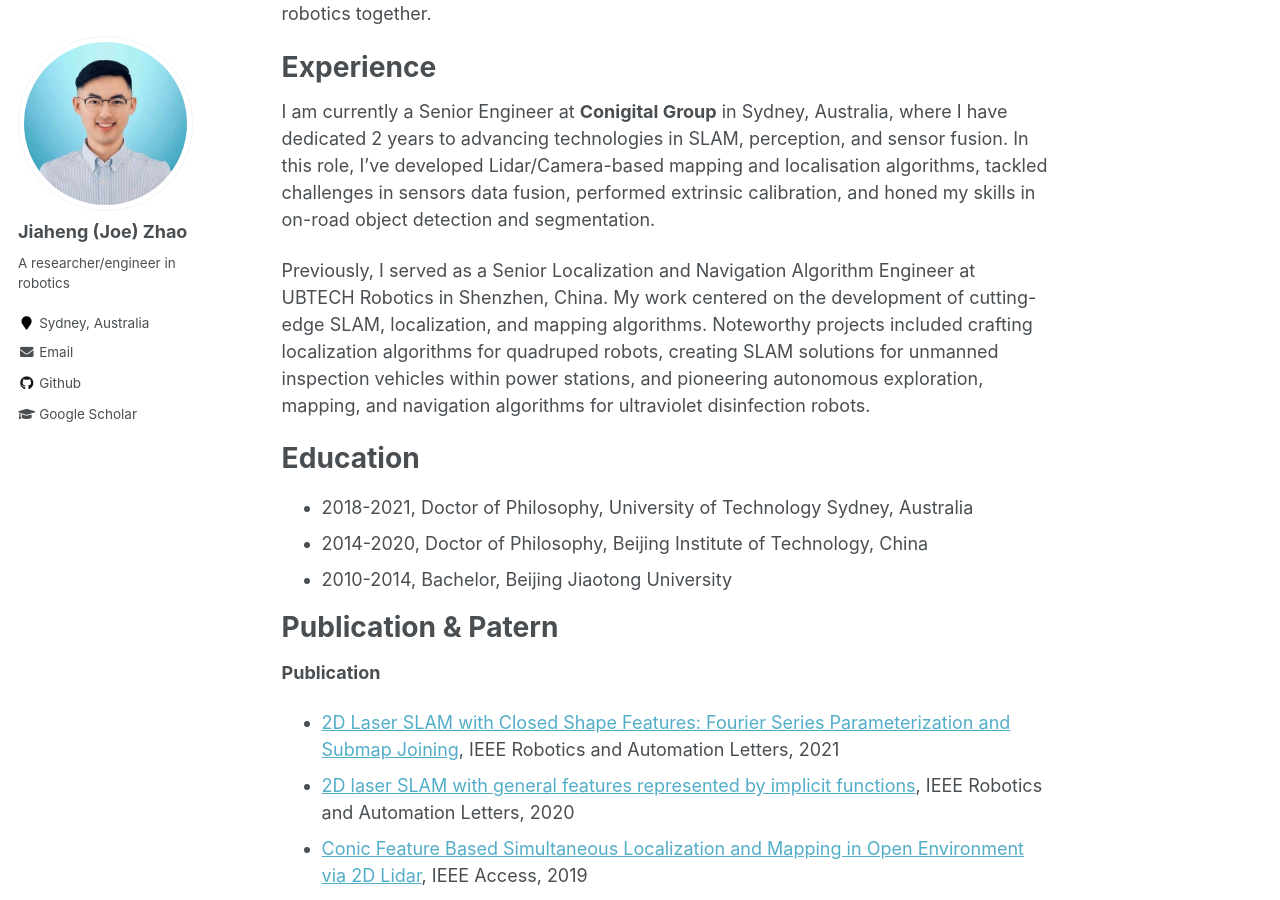
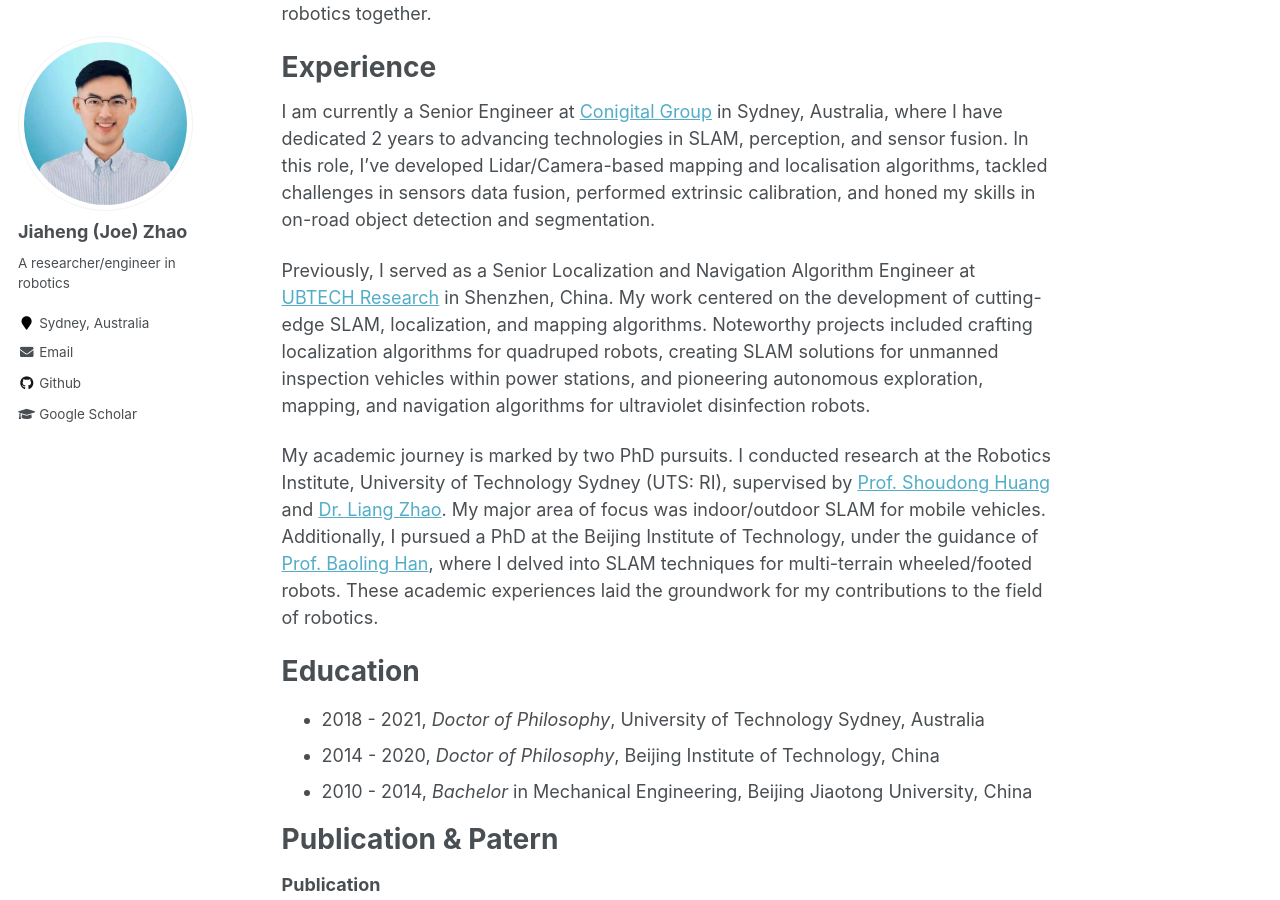
Before and after one commit to JiahengZhao/JiahengZhao.github.io, a Jekyll site: the page built from _pages/about.md, in a window 1280 px wide and 900 px high, scrolled down 376 px. Built offline with Jekyll 4.4.1, drawn with Linux system fonts in a browser that asks for light colours.

Commit message:
update about

```diff
--- a/_pages/about.md
+++ b/_pages/about.md
@@ -12,16 +12,18 @@ I'm a Ph.D. engineer deeply immersed in the field of autonomous driving and robo
 
 Experience
 ======
-I am currently a Senior Engineer at **Conigital Group** in Sydney, Australia, where I have dedicated 2 years to advancing technologies in SLAM, perception, and sensor fusion. In this role, I've developed Lidar/Camera-based mapping and localisation algorithms, tackled challenges in sensors data fusion, performed extrinsic calibration, and honed my skills in on-road object detection and segmentation.
+I am currently a Senior Engineer at [Conigital Group](https://conigital.org/) in Sydney, Australia, where I have dedicated 2 years to advancing technologies in SLAM, perception, and sensor fusion. In this role, I've developed Lidar/Camera-based mapping and localisation algorithms, tackled challenges in sensors data fusion, performed extrinsic calibration, and honed my skills in on-road object detection and segmentation.
 
-Previously, I served as a Senior Localization and Navigation Algorithm Engineer at UBTECH Robotics in Shenzhen, China. My work centered on the development of cutting-edge SLAM, localization, and mapping algorithms. Noteworthy projects included crafting localization algorithms for quadruped robots, creating SLAM solutions for unmanned inspection vehicles within power stations, and pioneering autonomous exploration, mapping, and navigation algorithms for ultraviolet disinfection robots.
+Previously, I served as a Senior Localization and Navigation Algorithm Engineer at [UBTECH Research](https://research.ubtrobot.com/home) in Shenzhen, China. My work centered on the development of cutting-edge SLAM, localization, and mapping algorithms. Noteworthy projects included crafting localization algorithms for quadruped robots, creating SLAM solutions for unmanned inspection vehicles within power stations, and pioneering autonomous exploration, mapping, and navigation algorithms for ultraviolet disinfection robots.
+
+My academic journey is marked by two PhD pursuits. I conducted research at the Robotics Institute, University of Technology Sydney (UTS: RI), supervised by [Prof. Shoudong Huang](https://profiles.uts.edu.au/Shoudong.Huang) and [Dr. Liang Zhao](https://profiles.uts.edu.au/Liang.Zhao). My major area of focus was indoor/outdoor SLAM for mobile vehicles. Additionally, I pursued a PhD at the Beijing Institute of Technology, under the guidance of [Prof. Baoling Han](https://me.bit.edu.cn/szdw/jsml/jdkxjcb/jxsjjys/bssds18/b30885.htm), where I delved into SLAM techniques for multi-terrain wheeled/footed robots. These academic experiences laid the groundwork for my contributions to the field of robotics.
 
 Education
 ======
 
-* 2018-2021, Doctor of Philosophy, University of Technology Sydney, Australia
-* 2014-2020, Doctor of Philosophy, Beijing Institute of Technology, China
-* 2010-2014, Bachelor, Beijing Jiaotong University
+* 2018 - 2021, *Doctor of Philosophy*, University of Technology Sydney, Australia
+* 2014 - 2020, *Doctor of Philosophy*, Beijing Institute of Technology, China
+* 2010 - 2014, *Bachelor* in Mechanical Engineering, Beijing Jiaotong University, China
 
 Publication & Patern
 ======
```
